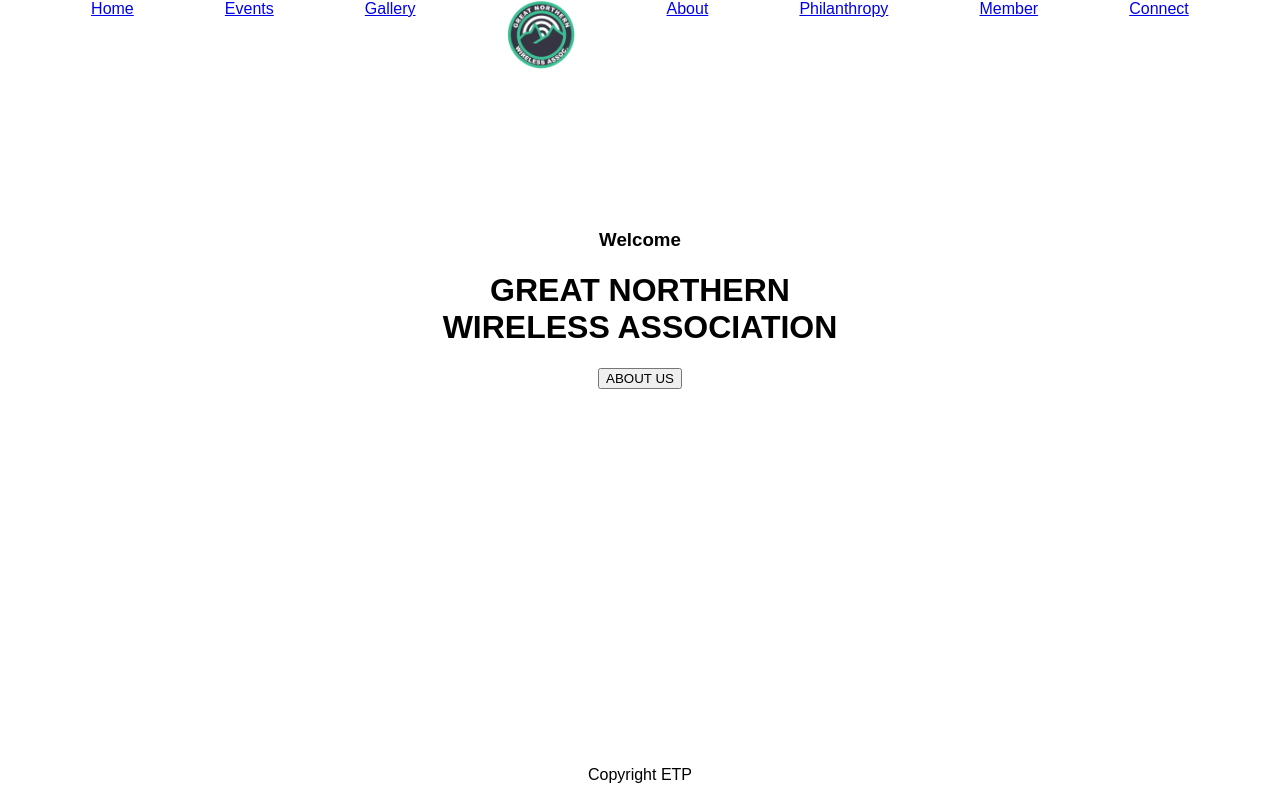
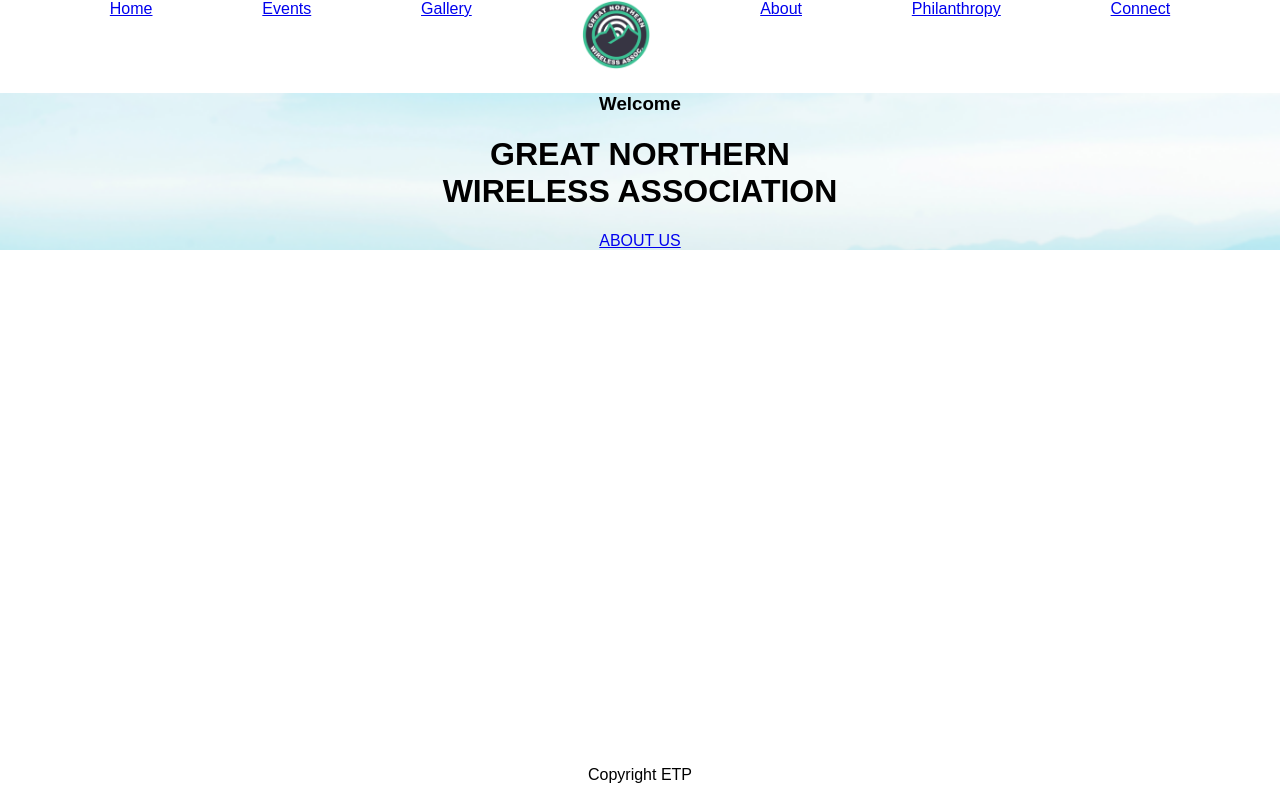
Before and after one commit to ErylMurphy/Twin-Peaks-Wireless-Association, a React (Create React App) app: page / in a window 1280 px wide. Built offline with nearby package versions, Linux system fonts and the light colour scheme.

Commit message:
about hyperlink and trying to have main fill space

```diff
--- a/public/index.html
+++ b/public/index.html
@@ -9,7 +9,6 @@
       homescreen on Android. See https://developers.google.com/web/fundamentals/engage-and-retain/web-app-manifest/
     -->
     <link rel="manifest" href="%PUBLIC_URL%/manifest.json">
-    <link rel="shortcut icon" href="%PUBLIC_URL%/favicon.ico">
     <!-- <link href=""? -->
     <!--
       Notice the use of %PUBLIC_URL% in the tags above.
@@ -23,9 +22,6 @@
     <title>React App</title>
   </head>
   <body>
-    <noscript>
-      You need to enable JavaScript to run this app.
-    </noscript>
     <div id="root"></div>
     <!--
       This HTML file is a template.
--- a/src/App.css
+++ b/src/App.css
@@ -1,8 +1,18 @@
-.App {
+html {
+  box-sizing: border-box;
+}
+
+*,
+::after,
+::before {
+  box-sizing: inherit
+}
+
+.container {
   text-align: center;
-  display: grid;
-  grid-template-rows: 200px 20px 300px;
-  grid-gap: 10px;
+  display: flex;
+  flex-flow: column;
+  height: 100vh;
 }
 
 .logo {
@@ -14,26 +24,18 @@
   justify-content: space-evenly;
 }
 
+.Homepage {
+  background-image: url("home-mountain.png");
+  background-size: cover;
+}
+
 .contact-form {
   display: inline-grid;
-  grid-gap: 10px;
 }
 
-.name-form {
-  display: inline;
-  display: flex;
-}
-
-.name-form :before {
-  content: "*";
-  color: red;
-  margin-left: 2px;
-}
-
-.footer {
+footer {
   position: absolute;
   right: 0;
   bottom: 0;
   left: 0;
-  /* padding: 1rem; */
 }
--- a/src/App.js
+++ b/src/App.js
@@ -1,12 +1,10 @@
 import React, { Component } from 'react';
 import { BrowserRouter as Router, Route, Link } from "react-router-dom";
-import logo from './logo.svg';
 import './App.css';
 import Header from './Components/Header/Header.js';
 import Homepage from './Components/Pages/Homepage.js';
 import Events from './Components/Pages/Events.js';
 import Philanthropy from './Components/Pages/Philanthropy.js';
-import Member from './Components/Pages/Member.js';
 import About from './Components/Pages/About.js';
 import Connect from './Components/Pages/Connect.js';
 import Gallery from './Components/Pages/Gallery.js';
@@ -17,7 +15,7 @@
     return (
       <Router>
       <div className="App">
-       {/* <Header /> */}
+      <div className="container">
         <nav>
             <Link to="/">Home</Link>
             <Link to="/Events">Events</Link>
@@ -27,17 +25,20 @@
             </a>
             <Link to="/About">About</Link>
             <Link to="/Philanthropy">Philanthropy</Link>
-            <Link to="/Member">Member</Link>
             <Link to="/Connect">Connect</Link>
         </nav>
+        <main>
           <Route path="/" exact component={Homepage} />
           <Route path="/Events" exact component={Events} />
           <Route path="/Gallery" exact component={Gallery} />
           <Route path="/About" exact component={About} />
           <Route path="/Philanthropy" exact component={Philanthropy} />
-          <Route path="/Member" exact component={Member} />
           <Route path="/Connect" exact component={Connect} />
+            </main>
+            <footer>
        <Footer />
+          </footer>
+          </div>
       </div>
       </Router>
     );
--- a/src/Components/Pages/Homepage.js
+++ b/src/Components/Pages/Homepage.js
@@ -1,22 +1,13 @@
 import React, { Component } from 'react';
-import { BrowserRouter as Router, Route, Link } from "react-router-dom";
-import About from './About.js';
 
 export default class Homepage extends Component {
-
   render() {
     return (
-      <Router>
       <div className="Homepage">
         <h3>Welcome</h3>
         <h1>GREAT NORTHERN <br/> WIRELESS ASSOCIATION </h1>
-          <Link to="/About">
-        <button className="about-button">ABOUT US</button>
-        </Link>
-          <Route path="/About" exact component={About} />
-
+        <a className="about-button" href="/About">ABOUT US</a>
       </div>
-      </Router>
     );
   }
 }
```
Also changed, not shown: src/Components/Header/Header.js (line endings or trailing spaces), src/home-mountain.png (added), src/index.css (line endings or trailing spaces).
